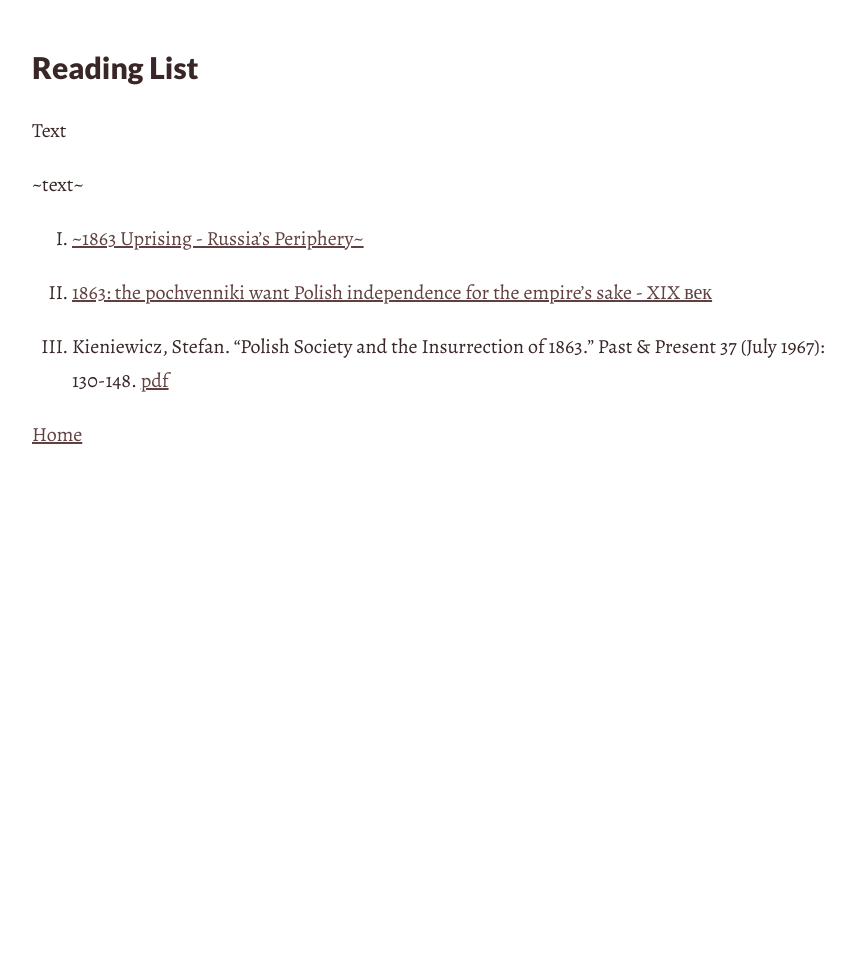
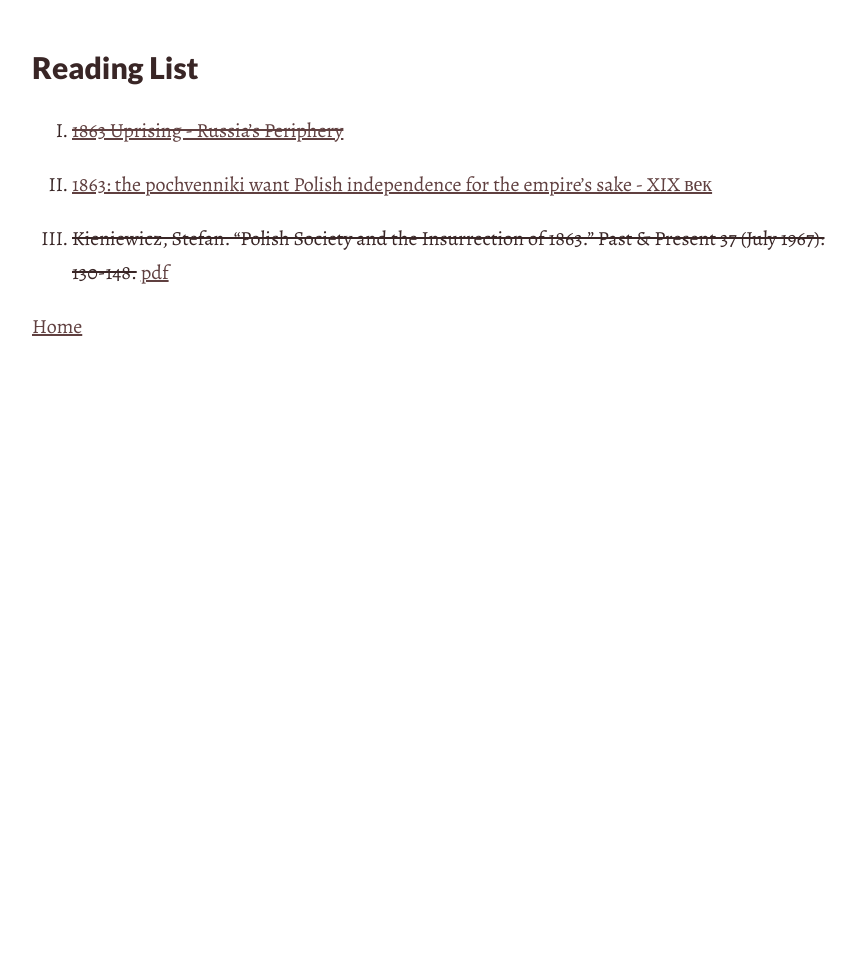
Before and after one commit to LemuelCushing/PolishUprisingSeminar, a Jekyll site: the page built from _lists/ReadingList.md, in a window 1280 px wide. Shown: the whole page, without its empty margins (208-1064 px from the left). Built offline with Jekyll 4.4.1, drawn with Linux system fonts in a browser that asks for light colours.

Commit message:
Added strikethrough

```diff
--- a/_lists/ReadingList.md
+++ b/_lists/ReadingList.md
@@ -5,12 +5,9 @@
 
 ## Reading List
 
-Text
 
-~text~
-
-1. [~1863 Uprising - Russia's Periphery~](http://russiasperiphery.blogs.wm.edu/western-borderlands/poland/general/1863-uprising/)
+1. [~~1863 Uprising - Russia's Periphery~~](http://russiasperiphery.blogs.wm.edu/western-borderlands/poland/general/1863-uprising/)
 
 2. [1863: the pochvenniki want Polish independence for the empire’s sake - XIX век](https://xixvek.wordpress.com/2012/04/09/1863-the-pochvenniki-want-polish-independence-for-the-empires-sake/)
 
-3. Kieniewicz, Stefan. “Polish Society and the Insurrection of 1863.” Past & Present 37 (July 1967): 130-148. [pdf](https://oup.silverchair-cdn.com/oup/backfile/Content_public/Journal/past/37/1/10.1093_past_37.1.130/1/130.pdf?Expires=1487188869&Signature=g52zGjWy3DX6BUFn5w1fu0beVOQG-bFowNK0UVAA-f8sXKH2aM4UgA2wjkqOW159EICpyd4TMBXzfVhuVw2w7qOk0BrCHjvN9ME56BofIh6tjpm5ybxzhO9WvjCScy7KxtnYOPUODxID2Vnryqp-ePS8xTJZlFCnBVJBBrsZp9cgyfcE3u0~U9ByyVRb6UvcfQoZw7DYpCyxAsKQTkehsP24WP2ee7ZLYuK2AV3wdyYhAu8neZW7uIFQ0osUxssi5cc-oT5r-KsV1dwZwvq1jol1FtSUGLItyjXY32z5mQvYSWMs5xcQRx7grqYVTUUy6~kCB6qYMWXcb4W9EkAhZw__&Key-Pair-Id=APKAIUCZBIA4LVPAVW3Q)
+3. ~~Kieniewicz, Stefan. “Polish Society and the Insurrection of 1863.” Past & Present 37 (July 1967): 130-148.~~ [pdf](https://oup.silverchair-cdn.com/oup/backfile/Content_public/Journal/past/37/1/10.1093_past_37.1.130/1/130.pdf?Expires=1487188869&Signature=g52zGjWy3DX6BUFn5w1fu0beVOQG-bFowNK0UVAA-f8sXKH2aM4UgA2wjkqOW159EICpyd4TMBXzfVhuVw2w7qOk0BrCHjvN9ME56BofIh6tjpm5ybxzhO9WvjCScy7KxtnYOPUODxID2Vnryqp-ePS8xTJZlFCnBVJBBrsZp9cgyfcE3u0~U9ByyVRb6UvcfQoZw7DYpCyxAsKQTkehsP24WP2ee7ZLYuK2AV3wdyYhAu8neZW7uIFQ0osUxssi5cc-oT5r-KsV1dwZwvq1jol1FtSUGLItyjXY32z5mQvYSWMs5xcQRx7grqYVTUUy6~kCB6qYMWXcb4W9EkAhZw__&Key-Pair-Id=APKAIUCZBIA4LVPAVW3Q)
--- a/js/strike.js
+++ b/js/strike.js
@@ -4,10 +4,8 @@
       /\~\~(.+?)\~\~/gim,
       '<del>$1</del>'
     );
-    console.log("inner");
   }
   strikethrough();
-  console.log("outer");
 })();
 
 //http://stackoverflow.com/questions/17004095/jekyll-markdown-strikethrough
```
